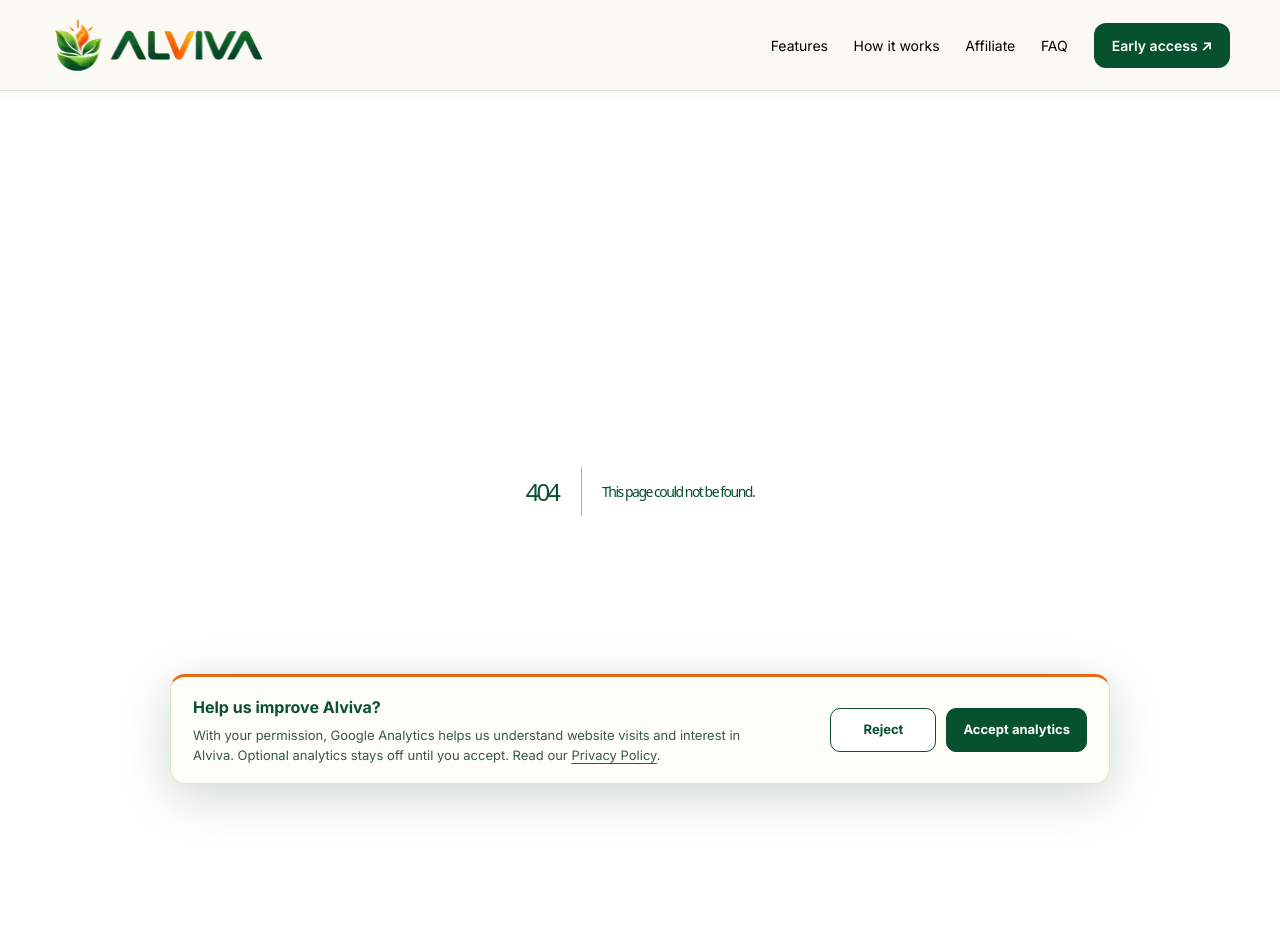
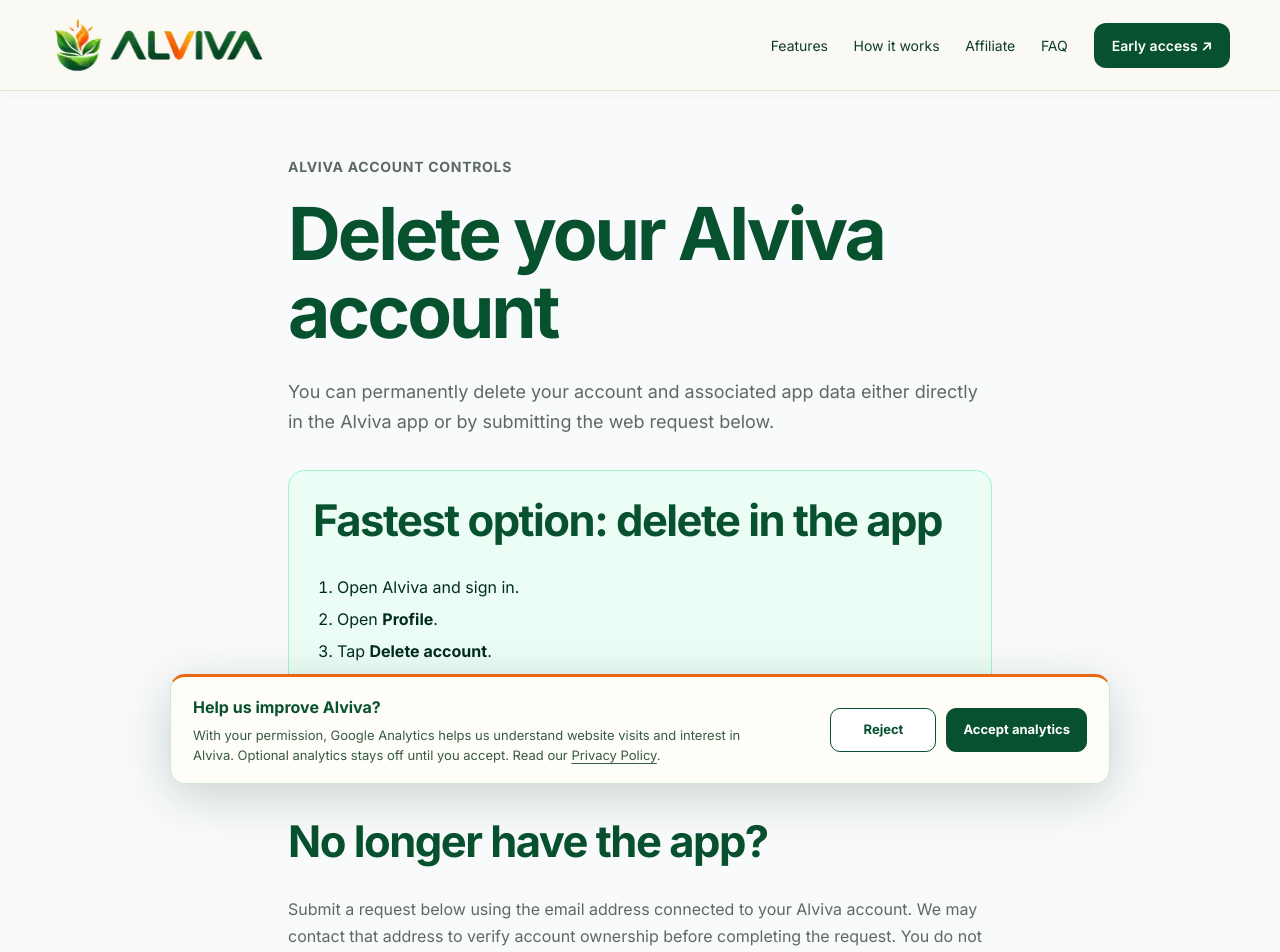
Before and after one commit to AHASEE/alviva, a Next.js app: page /delete-account in a window 1280 px wide. Before the commit this address had no page. Shown: the top 952 px of the page. Before the commit the page ends 891 px from the top, so only its background shows below. Built offline with nearby package versions, Linux system fonts and the light colour scheme.

Commit message:
Add public Alviva account deletion page

```diff
--- /dev/null
+++ b/src/app/delete-account/page.tsx
@@ -0,0 +1,77 @@
+import type { Metadata } from "next";
+import Link from "next/link";
+import DeleteAccountRequestForm from "@/components/DeleteAccountRequestForm";
+
+export const metadata: Metadata = {
+  title: "Delete Account | Alviva",
+  description: "Request permanent deletion of your Alviva account and associated app data.",
+};
+
+export default function DeleteAccountPage() {
+  return (
+    <main className="min-h-screen bg-gray-50">
+      <div className="mx-auto max-w-3xl px-4 py-16 sm:px-6 lg:px-8">
+        <div className="mb-8">
+          <p className="mb-3 text-sm font-bold uppercase tracking-wider text-emerald-800">
+            Alviva account controls
+          </p>
+          <h1 className="text-4xl font-bold text-gray-900">Delete your Alviva account</h1>
+          <p className="mt-4 text-lg leading-8 text-gray-600">
+            You can permanently delete your account and associated app data either directly in the
+            Alviva app or by submitting the web request below.
+          </p>
+        </div>
+
+        <section className="mb-8 rounded-2xl border border-emerald-200 bg-emerald-50 p-6">
+          <h2 className="text-xl font-bold text-emerald-950">Fastest option: delete in the app</h2>
+          <ol className="mt-4 list-decimal space-y-2 pl-6 text-emerald-950">
+            <li>Open Alviva and sign in.</li>
+            <li>Open <strong>Profile</strong>.</li>
+            <li>Tap <strong>Delete account</strong>.</li>
+            <li>Follow the confirmation steps shown in the app.</li>
+          </ol>
+          <p className="mt-4 text-sm leading-6 text-emerald-900">
+            The in-app flow permanently removes the Alviva authentication account and associated
+            profile, food-scan, and water-history data handled by our application.
+          </p>
+        </section>
+
+        <section className="mb-8">
+          <h2 className="mb-3 text-2xl font-bold text-gray-900">No longer have the app?</h2>
+          <p className="mb-5 leading-7 text-gray-700">
+            Submit a request below using the email address connected to your Alviva account. We may
+            contact that address to verify account ownership before completing the request. You do not
+            need to reinstall the app.
+          </p>
+          <DeleteAccountRequestForm />
+        </section>
+
+        <section className="space-y-4 rounded-2xl border border-gray-200 bg-white p-6 text-gray-700">
+          <h2 className="text-xl font-bold text-gray-900">What is deleted?</h2>
+          <ul className="list-disc space-y-2 pl-6">
+            <li>Your Alviva authentication account.</li>
+            <li>Your profile information stored by Alviva.</li>
+            <li>Your saved food scans and nutrition history.</li>
+            <li>Your saved water history.</li>
+            <li>Streak information stored with your profile.</li>
+          </ul>
+          <p>
+            Limited information may be retained only where required for legal, security,
+            fraud-prevention, or dispute-resolution purposes. See our{" "}
+            <Link href="/privacy" className="font-semibold text-emerald-800 underline">
+              Privacy Policy
+            </Link>{" "}
+            for details.
+          </p>
+          <p>
+            Need help? Email{" "}
+            <a className="underline" href="mailto:abdulhaseeb1.dev@gmail.com">
+              abdulhaseeb1.dev@gmail.com
+            </a>
+            . Never send your password.
+          </p>
+        </section>
+      </div>
+    </main>
+  );
+}
```
